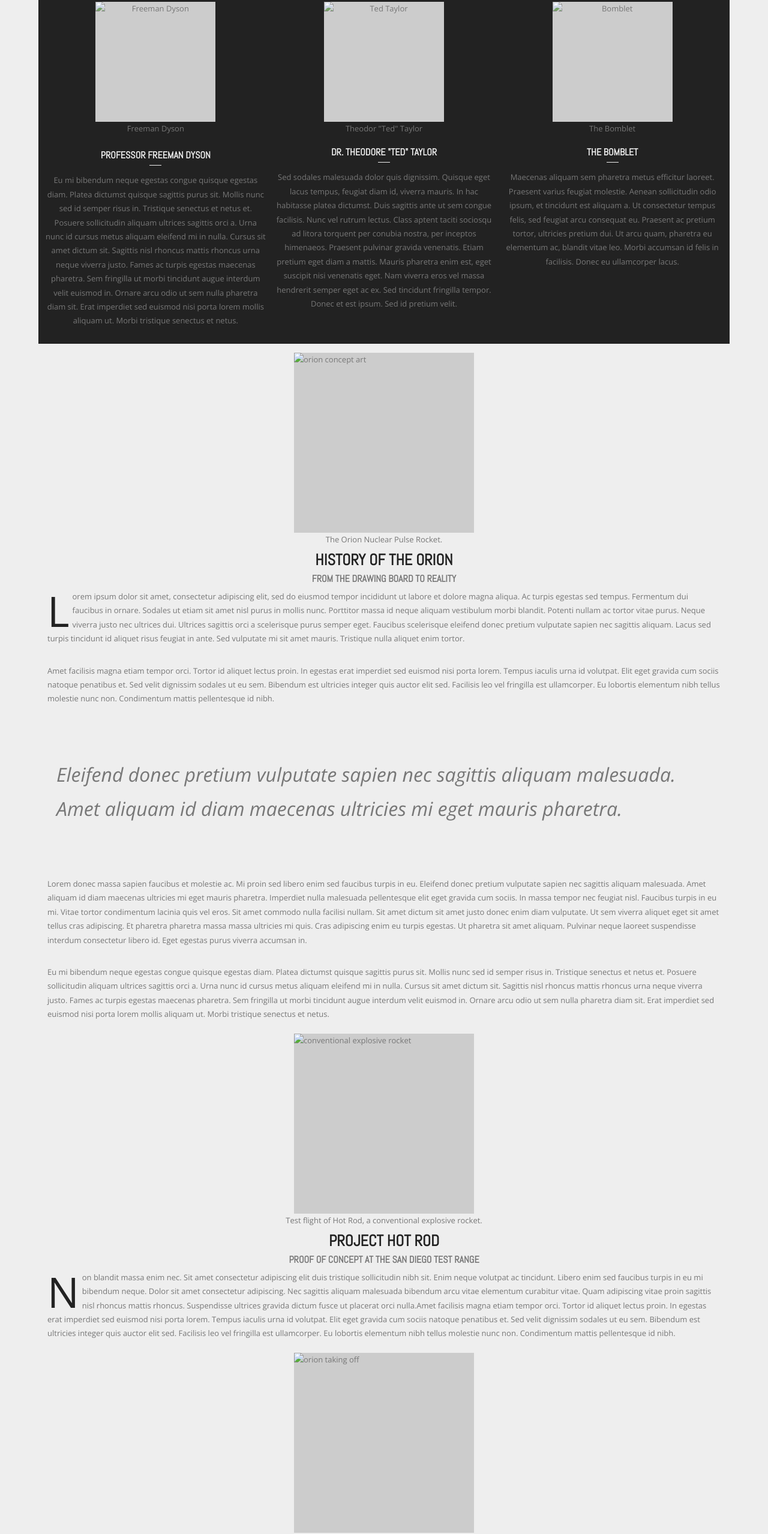
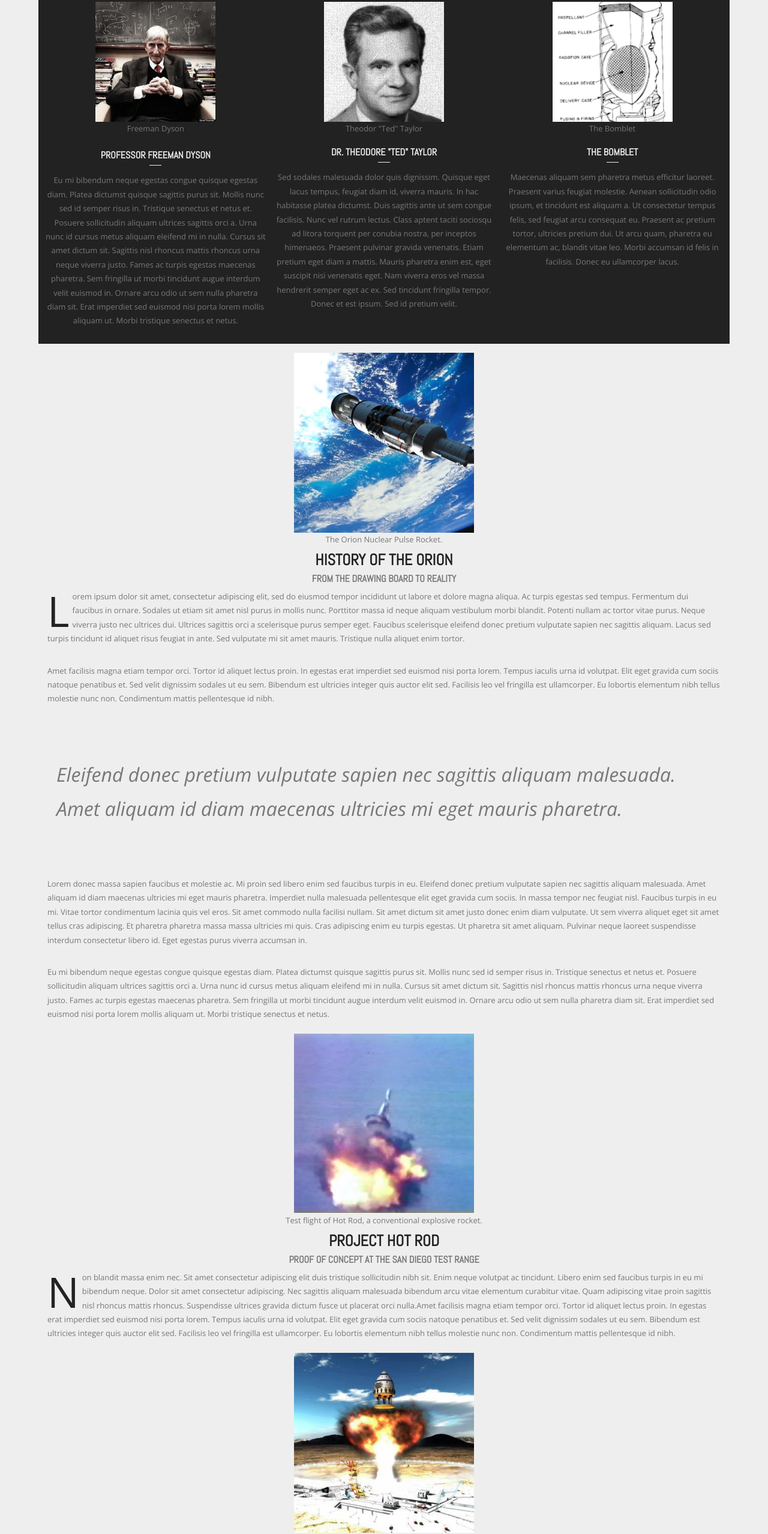
Before and after one commit to wilsb8/anti-bison, a plain HTML site: page index.html in a window 1280 px wide. Shown: the part 240-2797 px from the top of the page at 60% size. Drawn offline with nearby package versions, Linux system fonts and the light colour scheme; files that its build step writes are made by us from their sources.

Commit message:
Update index.html

```diff
--- a/index.html
+++ b/index.html
@@ -5,7 +5,7 @@
     <meta http-equiv="X-UA-Compatible" content="IE=edge">
     <meta name="viewport" content="width=<device-width>, initial-scale=1.0">
     <title>HTML5 Layout</title>
-	<link rel="stylesheet" href="/tutorials/css/main.css">
+	<link rel="stylesheet" href="css/main.css">
 </head>
 <body>
 	<div class="wrapper">
@@ -26,7 +26,7 @@
 		<section id="featured">
 			<article>
 				<figure>
-					<img src="tutorials/images/dyson.jpg" alt="Freeman Dyson">
+					<img src="images/dyson.jpg" alt="Freeman Dyson">
 					<figcaption>Freeman Dyson</figcaption>
 				</figure>
 				<h3>Professor Freeman Dyson</h3>
@@ -35,7 +35,7 @@
 			</article>
 			<article>
 				<figure>
-					<img src="/tutorials/images/taylor.jpeg" alt="Ted Taylor">
+					<img src="images/taylor.jpeg" alt="Ted Taylor">
 					<figcaption>Theodor "Ted" Taylor</figcaption>
 					<h3>Dr. Theodore "Ted" Taylor</h3>
 					<p.normal>Sed sodales malesuada dolor quis dignissim. Quisque eget lacus tempus, feugiat diam id, viverra mauris. In hac habitasse platea dictumst. Duis sagittis ante ut sem congue facilisis. Nunc vel rutrum lectus. Class aptent taciti sociosqu ad litora torquent per conubia nostra, per inceptos himenaeos. Praesent pulvinar gravida venenatis. Etiam pretium eget diam a mattis. Mauris pharetra enim est, eget suscipit nisi venenatis eget. Nam viverra eros vel massa hendrerit semper eget ac ex. Sed tincidunt fringilla tempor. Donec et est ipsum. Sed id pretium velit.
@@ -44,7 +44,7 @@
 			</article>
 			<article>
 				<figure>
-					<img src="/tutorials/images/opu.png" alt="Bomblet">
+					<img src="images/opu.png" alt="Bomblet">
 					<figcaption>The Bomblet</figcaption>
 					<h3>The Bomblet</h3>
 					<p.normal>Maecenas aliquam sem pharetra metus efficitur laoreet. Praesent varius feugiat molestie. Aenean sollicitudin odio ipsum, et tincidunt est aliquam a. Ut consectetur tempus felis, sed feugiat arcu consequat eu. Praesent ac pretium tortor, ultricies pretium dui. Ut arcu quam, pharetra eu elementum ac, blandit vitae leo. Morbi accumsan id felis in facilisis. Donec eu ullamcorper lacus.
@@ -59,7 +59,7 @@
 			<!-- first article -->
 			<article>
 				<figure>
-					<img src="/tutorials/images/orion1.jpg" alt="orion concept art">
+					<img src="images/orion1.jpg" alt="orion concept art">
 					<figcaption>The Orion Nuclear Pulse Rocket.</figcaption>
 				</figure>
 				<h2>History Of The Orion</h2>
@@ -75,7 +75,7 @@
 			<!-- second article -->
 			<article>
 				<figure>
-					<img src="/tutorials/images/hotrod.png" alt="conventional explosive rocket">
+					<img src="images/hotrod.png" alt="conventional explosive rocket">
 					<figcaption>Test flight of Hot Rod, a conventional explosive rocket.</figcaption>
 				</figure>
 				<h2>Project Hot Rod</h2>
@@ -85,7 +85,7 @@
 			<!-- third article -->
 			<article>
 				<figure>
-					<img src="/tutorials/images/orion2.jpg" alt="orion taking off">
+					<img src="images/orion2.jpg" alt="orion taking off">
 					<figcaption>Artist concept of an Orion launching.</figcaption>
 				</figure>
 				<h2>End Of An Era</h2>
@@ -106,7 +106,7 @@
 			</section>
 			<section id="contactDetails">
 				<h2>Contact</h2>
-				<img src="/tutorials/images/w1.jpeg" alt="William A. Ferguson">
+				<img src="images/w1.jpeg" alt="William A. Ferguson">
 				<address>William A. Ferguson <br>
 				536 Forbes Ave #1 <br>
 				Yuba City, CA 95991 <br>
```
